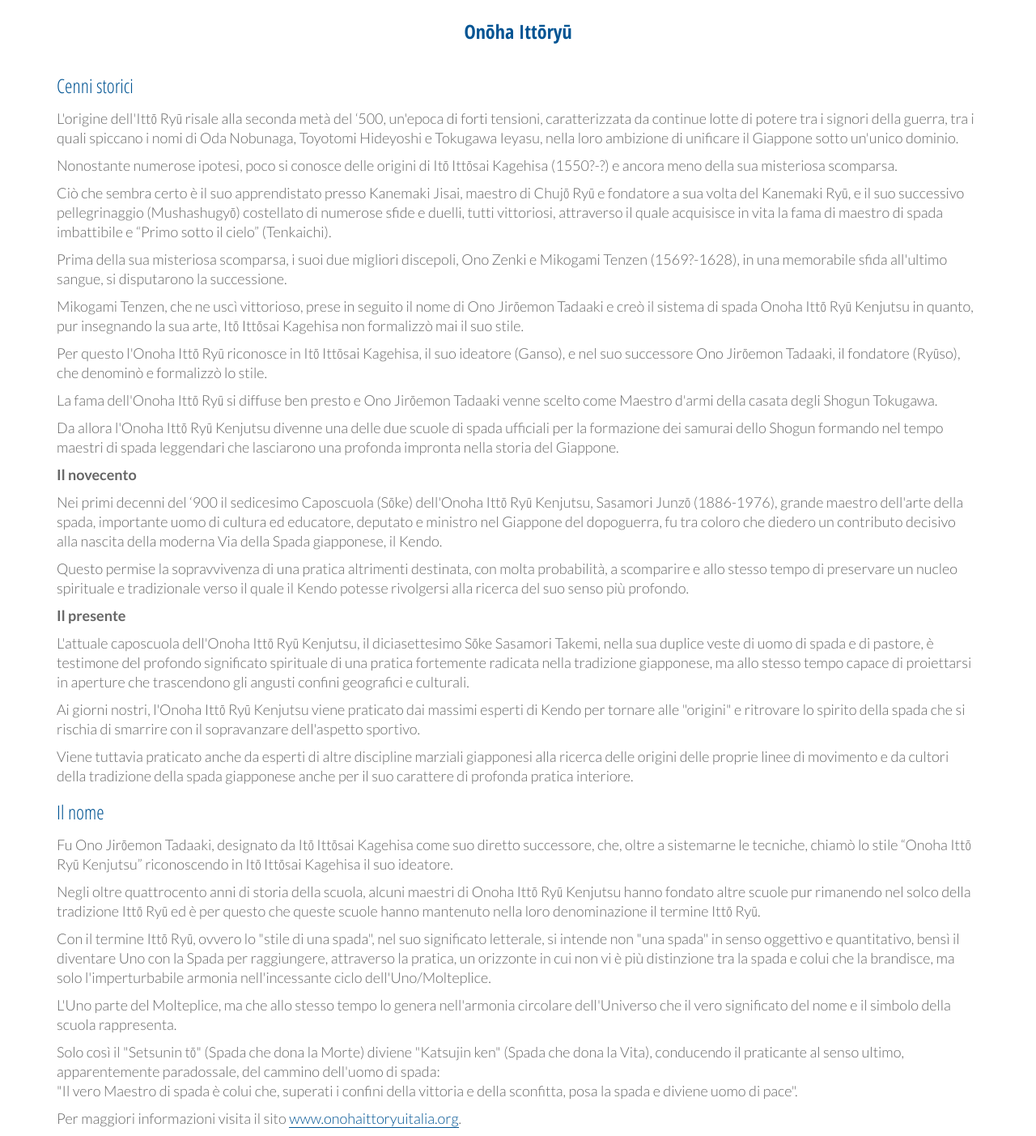
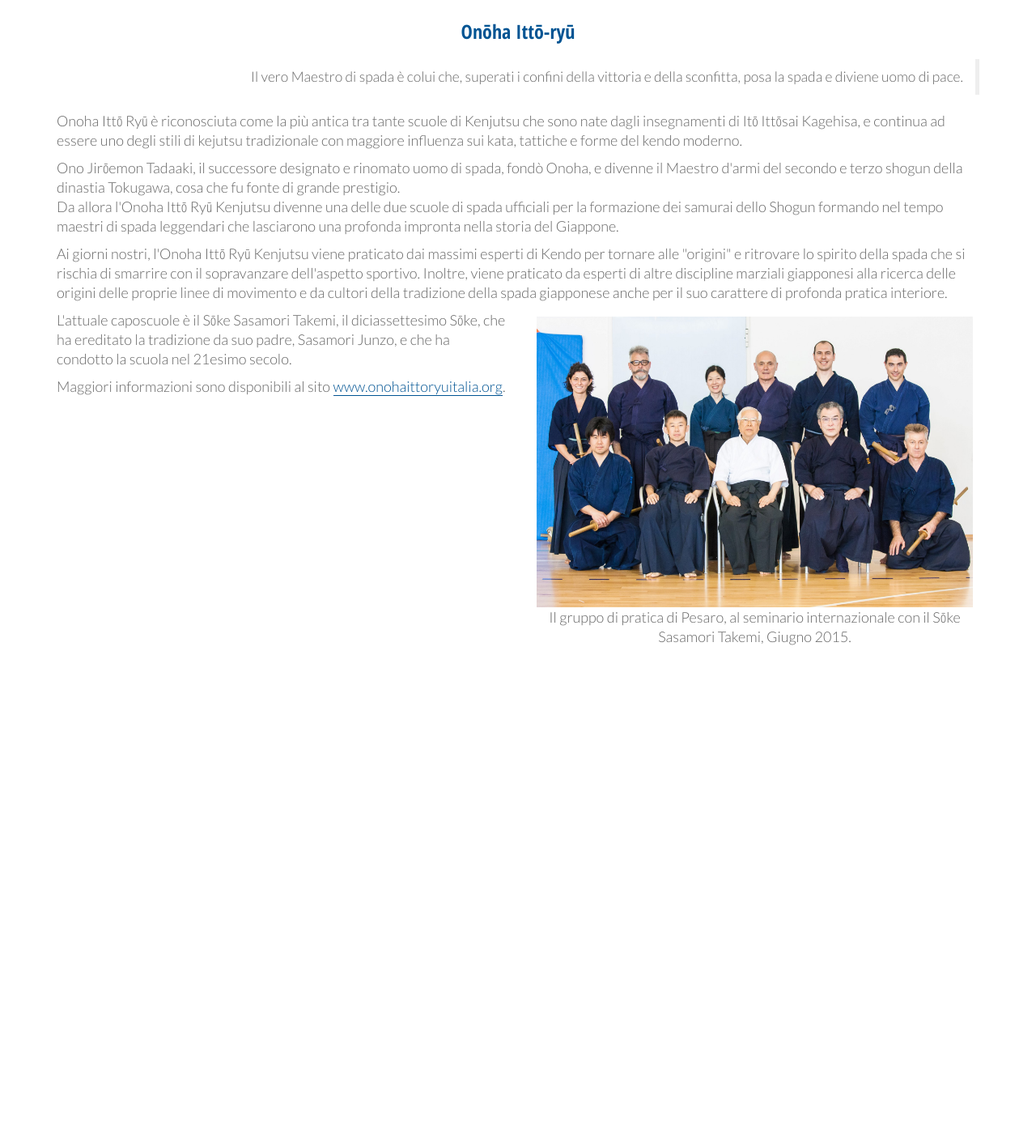
Before and after one commit to cbolk/renbukai-website, a PHP site: page /onohaittoryu.php in a window 1280 px wide. Shown: the part 178-1581 px from the top of the page at 81% size. After the commit the page ends 975 px from the top, so only its background shows below. Run offline with PHP 8.4, Linux system fonts and the light colour scheme; data that the repository does not hold is empty; some libraries are stand-ins or nearby versions.

Commit message:
Ono Itto Ryu ... revised

```diff
--- a/index.php
+++ b/index.php
@@ -57,7 +57,9 @@
             <img src="./images/_front.jpg" alt="" />
           </div>
           <div class="col-lg-6 col-xs-12 mainpage">
-            <p>Benvenuti nel sito dell'Associazione Renbukai, scuola di <a href="./aikido.php">Aikido</a> attiva a Pesaro e Rimini dal <strong>19xx</strong>, che a Pesaro ospita presso il Keikodojo
+            <p>Benvenuti nel sito dell'Associazione Renbukai, scuola di <a href="./aikido.php">Aikido</a>,
+            <!--attiva a Pesaro e Rimini dal <strong>19xx</strong>, -->
+            che a Pesaro ospita presso il Keikodojo
             uno dei sei Gruppi di Pratica di <a href="">Onoha Itto Ryu</a> in Italia.</p>
 
             <p>Il responsabile didattico &egrave; il Maestro <a href="./insegnante.php">Roberto Foglietta</a>, 6&deg; dan Aikikai d'Italia e Aikikai Tokyo.</p>
--- a/onohaittoryu.php
+++ b/onohaittoryu.php
@@ -34,50 +34,32 @@
         </div>
 
         <div class="row">
-    		<h3>Onōha Ittōryū</h3>
+    		<h3>Onōha Ittō-ryū</h3>
         </div>
         <div class="row">
         	<div class="col-xs-12">
-                <h4>Cenni storici</h4>
-                <p>L'origine dell'Ittō Ryū risale alla seconda metà del ‘500, un'epoca di forti tensioni, caratterizzata da continue lotte di potere tra i signori della guerra, tra i quali spiccano i nomi di Oda Nobunaga, Toyotomi Hideyoshi e Tokugawa Ieyasu, nella loro ambizione di unificare il Giappone sotto un'unico dominio.</p>
-
-                <p>Nonostante numerose ipotesi, poco si conosce delle origini di Itō Ittōsai Kagehisa (1550?-?) e ancora meno della sua misteriosa scomparsa. </p>
-                <p>Ciò che sembra certo è il suo apprendistato presso Kanemaki Jisai, maestro di Chujō Ryū e fondatore a sua volta del Kanemaki Ryū, e il suo successivo pellegrinaggio (Mushashugyō) costellato di numerose sfide e duelli, tutti vittoriosi, attraverso il quale acquisisce in vita la fama di maestro di spada imbattibile e “Primo sotto il cielo” (Tenkaichi).</p>
-
-                <p>Prima della sua misteriosa scomparsa, i suoi due migliori discepoli, Ono Zenki e Mikogami Tenzen (1569?-1628), in una memorabile sfida all'ultimo sangue, si disputarono la successione.</p>
-                <p>Mikogami Tenzen, che ne uscì vittorioso, prese in seguito il nome di Ono Jirōemon Tadaaki e creò il sistema di spada Onoha Ittō Ryū Kenjutsu in quanto, pur insegnando la sua arte, Itō Ittōsai Kagehisa non formalizzò mai il suo stile.</p>
-                <p>Per questo l'Onoha Ittō Ryū riconosce in Itō Ittōsai Kagehisa, il suo ideatore (Ganso), e nel suo successore Ono Jirōemon Tadaaki, il fondatore (Ryūso), che denominò e formalizzò lo stile.</p>
-
-                <p>La fama dell'Onoha Ittō Ryū si diffuse ben presto e Ono Jirōemon Tadaaki venne scelto come Maestro d'armi della casata degli Shogun Tokugawa.</p>
-                <p>Da allora l'Onoha Ittō Ryū Kenjutsu divenne una delle due scuole di spada ufficiali per la formazione dei samurai dello Shogun formando nel tempo maestri di spada leggendari che lasciarono una profonda impronta nella storia del Giappone.</p>
-
-                <p><strong>Il novecento</strong></p>
-
-                <p>Nei primi decenni del ‘900 il sedicesimo Caposcuola (Sōke) dell'Onoha Ittō Ryū Kenjutsu, Sasamori Junzō (1886-1976), grande maestro dell'arte della spada, importante uomo di cultura ed educatore, deputato e ministro nel Giappone del dopoguerra, fu tra coloro che diedero un contributo decisivo alla nascita della moderna Via della Spada giapponese, il Kendo.</p>
-                <p>Questo permise la sopravvivenza di una pratica altrimenti destinata, con molta probabilità, a scomparire e allo stesso tempo di preservare un nucleo spirituale e tradizionale verso il quale il Kendo potesse rivolgersi alla ricerca del suo senso più profondo.</p>
-
-
-                <p><strong>Il presente</strong></p>
-
-                <p>L'attuale caposcuola dell'Onoha Ittō Ryū Kenjutsu, il diciasettesimo Sōke Sasamori Takemi, nella sua duplice veste di uomo di spada e di pastore, è testimone del profondo significato spirituale di una pratica fortemente radicata nella tradizione giapponese, ma allo stesso tempo capace di proiettarsi in aperture che trascendono gli angusti confini geografici e culturali.</p>
-
-                <p>Ai giorni nostri, l'Onoha Ittō Ryū Kenjutsu viene praticato dai massimi esperti di Kendo per tornare alle "origini" e ritrovare lo spirito della spada che si rischia di smarrire con il sopravanzare dell'aspetto sportivo. </p>
-                <p>Viene tuttavia praticato anche da esperti di altre discipline marziali giapponesi alla ricerca delle origini delle proprie linee di movimento e da cultori della tradizione della spada giapponese anche per il suo carattere di profonda pratica interiore.</p>
-
-                <h4>Il nome</h4>
-                <p>Fu Ono Jirōemon Tadaaki, designato da Itō Ittōsai Kagehisa come suo diretto successore, che, oltre a sistemarne le tecniche, chiamò lo stile “Onoha Ittō Ryū Kenjutsu” riconoscendo in Itō Ittōsai Kagehisa il suo ideatore.</p>
-
-                <p>Negli oltre quattrocento anni di storia della scuola, alcuni maestri di Onoha Ittō Ryū Kenjutsu hanno fondato altre scuole pur rimanendo nel solco della tradizione Ittō Ryū ed è per questo che queste scuole hanno mantenuto nella loro denominazione il termine Ittō Ryū.</p>
-
-                <p>Con il termine Ittō Ryū, ovvero lo "stile di una spada", nel suo significato letterale, si intende non "una spada" in senso oggettivo e quantitativo, bensì il diventare Uno con la Spada per raggiungere, attraverso la pratica, un orizzonte in cui non vi è più distinzione tra la spada e colui che la brandisce, ma solo l'imperturbabile armonia nell'incessante ciclo dell'Uno/Molteplice.</p>
-
-                <p>L'Uno parte del Molteplice, ma che allo stesso tempo lo genera nell'armonia circolare dell'Universo che il vero significato del nome e il simbolo della scuola rappresenta.</p>
-
-                <p>Solo così il "Setsunin tō" (Spada che dona la Morte) diviene "Katsujin ken" (Spada che dona la Vita), conducendo il praticante al senso ultimo, apparentemente paradossale, del cammino dell'uomo di spada:<br/>
-                "Il vero Maestro di spada è colui che, superati i confini della vittoria e della sconfitta, posa la spada e diviene uomo di pace".</p>
-    				<p>Per maggiori informazioni visita il sito <a href="http://www.onohaittoryuitalia.org" target=_blank>www.onohaittoryuitalia.org</a>.</p>
+                <blockquote class="blockquote-reverse">Il vero Maestro di spada &egrave; colui che, superati i confini della vittoria e della sconfitta, posa la spada e diviene uomo di pace.</blockquote>
+                <p>Onoha Ittō Ryū &egrave; riconosciuta come la pi&ugrave; antica tra tante scuole di Kenjutsu che sono nate dagli insegnamenti di Itō Ittōsai Kagehisa, e continua ad essere uno degli stili di kejutsu tradizionale con maggiore influenza sui kata, tattiche e forme del kendo moderno.</p>
+                <p>Ono Jirōemon Tadaaki, il successore designato e rinomato uomo di spada, fond&ograve; Onoha, e divenne il Maestro d'armi del secondo e terzo shogun della dinastia Tokugawa, cosa che fu fonte di grande prestigio.<br/>
+                Da allora l'Onoha Ittō Ryū Kenjutsu divenne una delle due scuole di spada ufficiali per la formazione dei samurai dello Shogun formando nel tempo maestri di spada leggendari che lasciarono una profonda impronta nella storia del Giappone.</p>
+                <p></p>
+                <p>Ai giorni nostri, l'Onoha Ittō Ryū Kenjutsu viene praticato dai massimi esperti di Kendo per tornare alle "origini" e ritrovare lo spirito della spada che si rischia di smarrire con il sopravanzare dell'aspetto sportivo. Inoltre, viene praticato da esperti di altre discipline marziali giapponesi alla ricerca delle origini delle proprie linee di movimento e da cultori della tradizione della spada giapponese anche per il suo carattere di profonda pratica interiore.</p>
     		</div>
         </div>
+       <div class="row">
+            <div class="col-xs-12 col-md-6 col-lg-6">
+                 <p>L'attuale caposcuole &egrave; il Sōke Sasamori Takemi, il diciassettesimo Sōke, che ha ereditato la tradizione da suo padre, Sasamori Junzo, e che ha condotto la scuola nel 21esimo secolo.</p>
+
+                 <p>Maggiori informazioni sono disponibili al sito <a href="http://www.onohaittoryuitalia.org" target=_blank>www.onohaittoryuitalia.org</a>.</p>
+            </div>
+            <div class="col-xs-12 col-md-6 col-lg-6">
+                <div class="acenter pad">
+                    <img src="./images/oir1.jpg"/>
+                    <p>Il gruppo di pratica di Pesaro, al seminario internazionale con il Sōke Sasamori Takemi, Giugno 2015.</p>
+                </div>
+            </div>
+        </div>
+
         <div class="clearfix mobile">&nbsp;</div>
         <footer class="footer mobile">
             <div class="container acenter">
```
Also changed, not shown: images/oir1.jpg (added), images/oir2.jpg (added).
